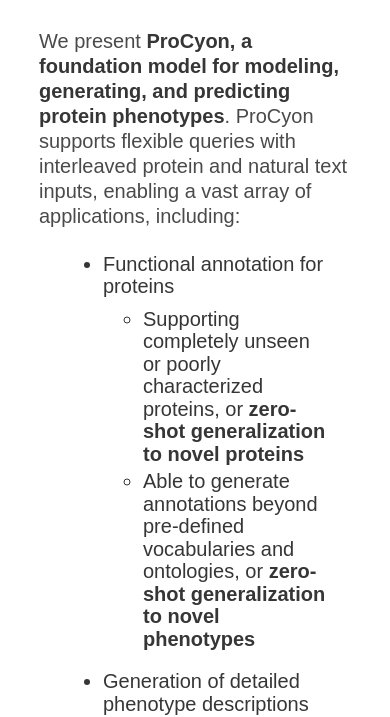
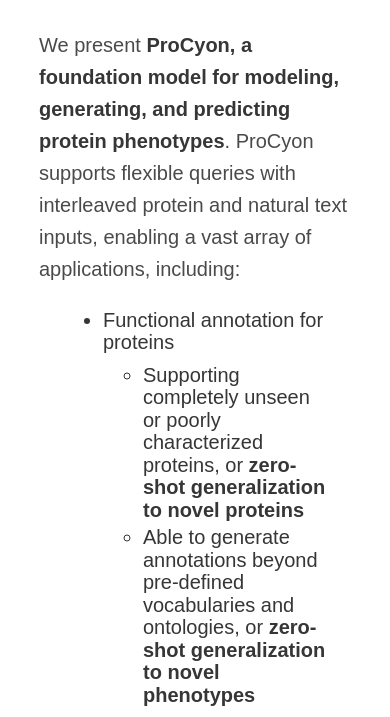
Before and after one commit to mims-harvard/ProCyon, a plain HTML site: page docs/index.html in a window 390 px wide. Shown: the part 1266-1983 px from the top of the page. Drawn offline with nearby package versions, Linux system fonts and the light colour scheme; some icons are missing; a web font is replaced by a local one.

```diff
--- a/docs/static/css/index.css
+++ b/docs/static/css/index.css
@@ -9,6 +9,12 @@ body {
   display: block;
   margin: 0 auto;  /* Center the image */
   margin-bottom: 2rem;
+}
+
+.content p, .subtitle {
+  max-width: 800px;
+  margin: 0 auto;
+  line-height: 1.6;
 }
 
 .content-container {
```
